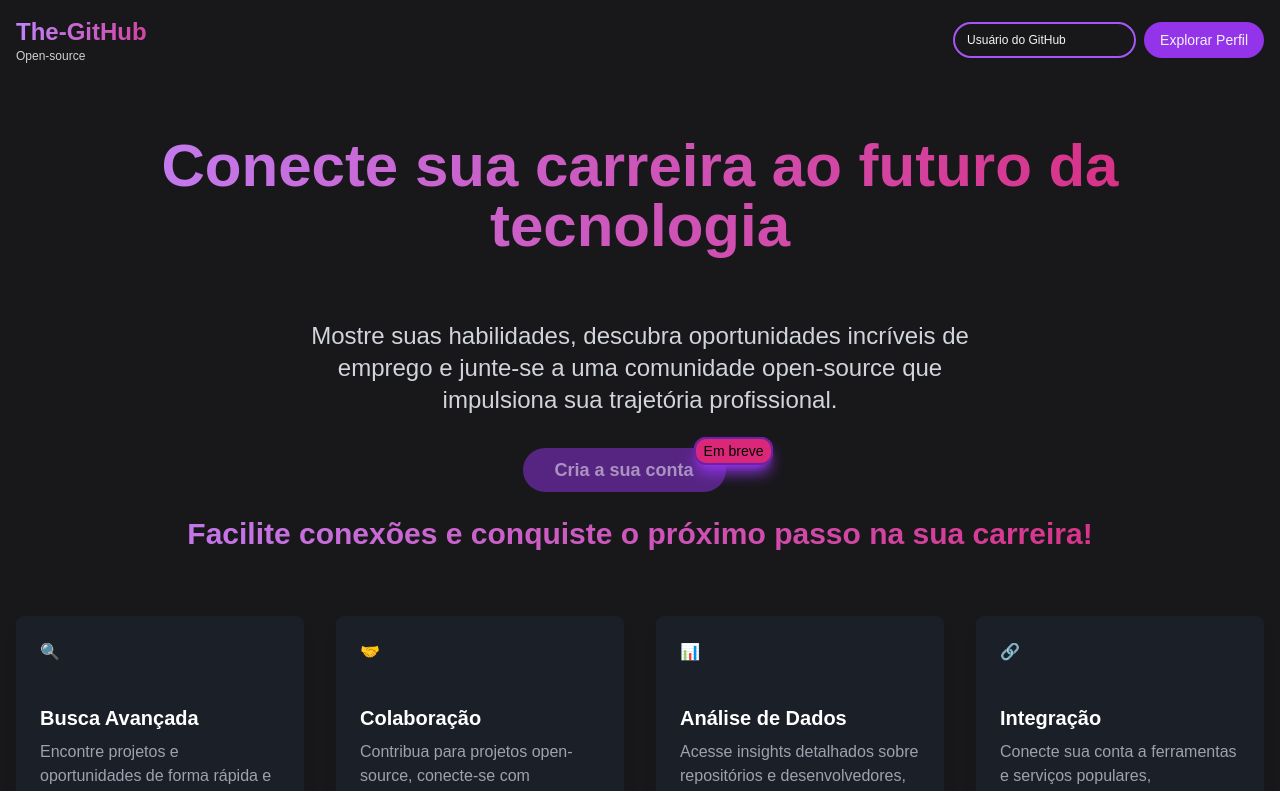
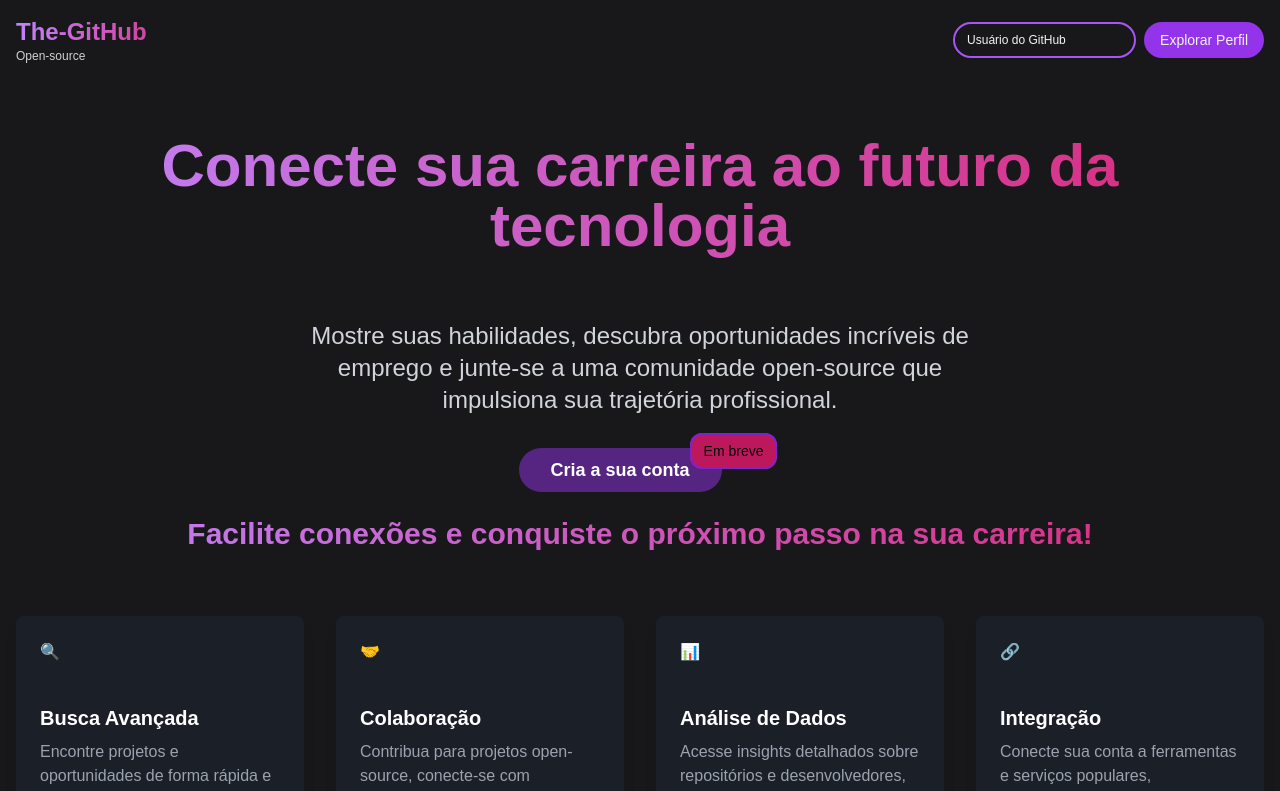
Before and after one commit to marcelomatz/githubanalytics, a Next.js app: page / in a window 1280 px wide. Shown: the top 791 px of the page. Built offline with nearby package versions, Linux system fonts and the light colour scheme.

Commit message:
ajustando header e footer

```diff
--- a/src/components/templates/Footer.tsx
+++ b/src/components/templates/Footer.tsx
@@ -18,7 +18,7 @@ export default function Footer() {
         </p>
         <p className="text-sm mt-2">
           Desenvolvido por:{" "}
-          <Link href="/marcelomatzx" className="hover:underline">
+          <Link href="/marcelomatz" className="hover:underline">
             Marcelo Matz
           </Link>
         </p>
--- a/src/components/templates/Hero.tsx
+++ b/src/components/templates/Hero.tsx
@@ -19,11 +19,11 @@ export default function Hero() {
         </p>
         <Link
           href={ctaLinkHref}
-          className="bg-purple-600/50 ml-12 cursor-default text-white/50 font-bold py-3 px-8 rounded-full text-lg"
+          className="bg-purple-600/50 ml-12 cursor-default text-white font-bold py-3 px-8 rounded-full text-lg"
         >
           {ctaLinkTitle}
         </Link>
-        <span className="text-sm bg-pink-600 px-2 py-1 rounded-xl relative bottom-5 right-8 border-2 border-purple-800 shadow-lg shadow-purple-600">
+        <span className="text-sm bg-pink-700 px-3 py-2 rounded-xl relative bottom-5 right-8 border-2 border-purple-700 font-normal">
           Em breve
         </span>
       </div>
```
